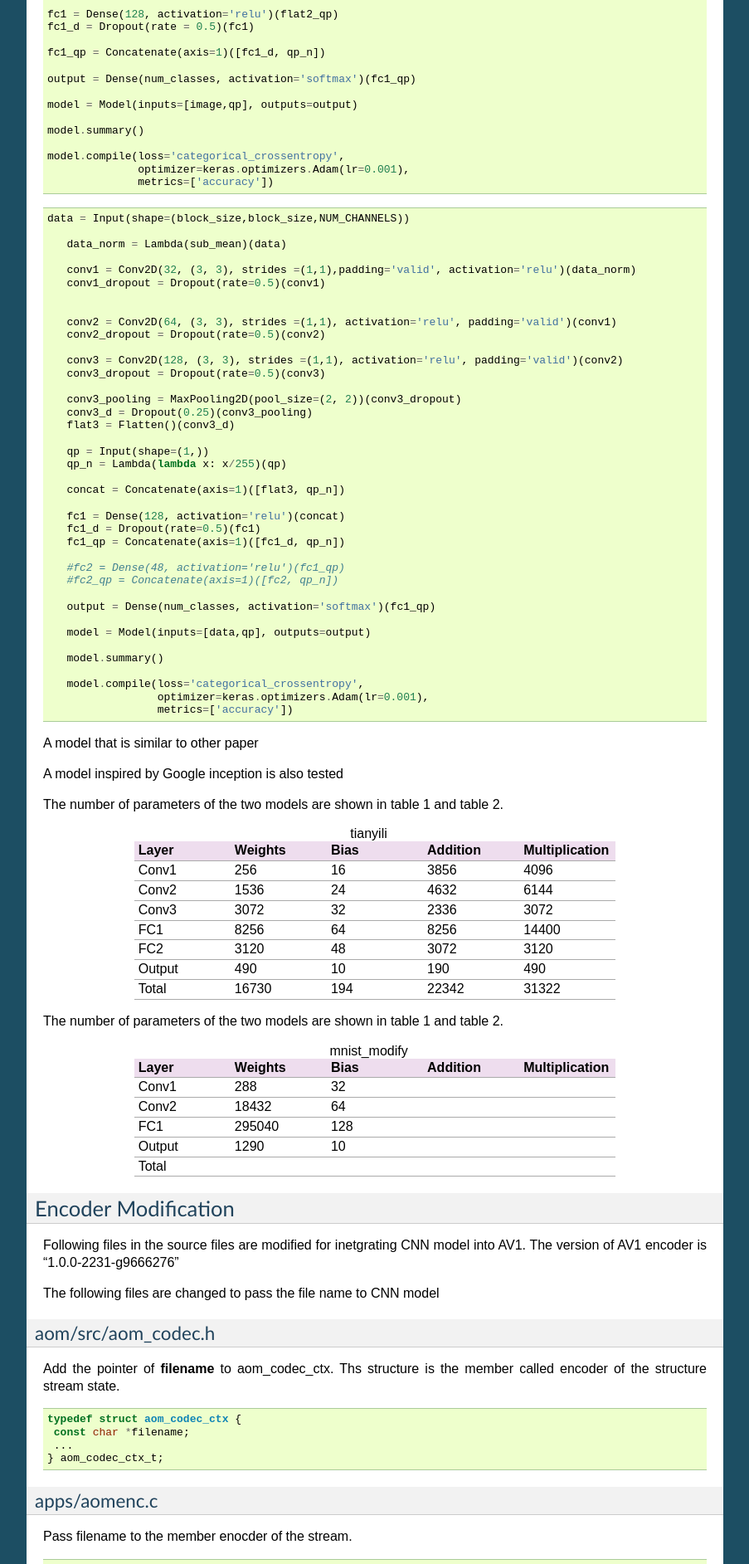
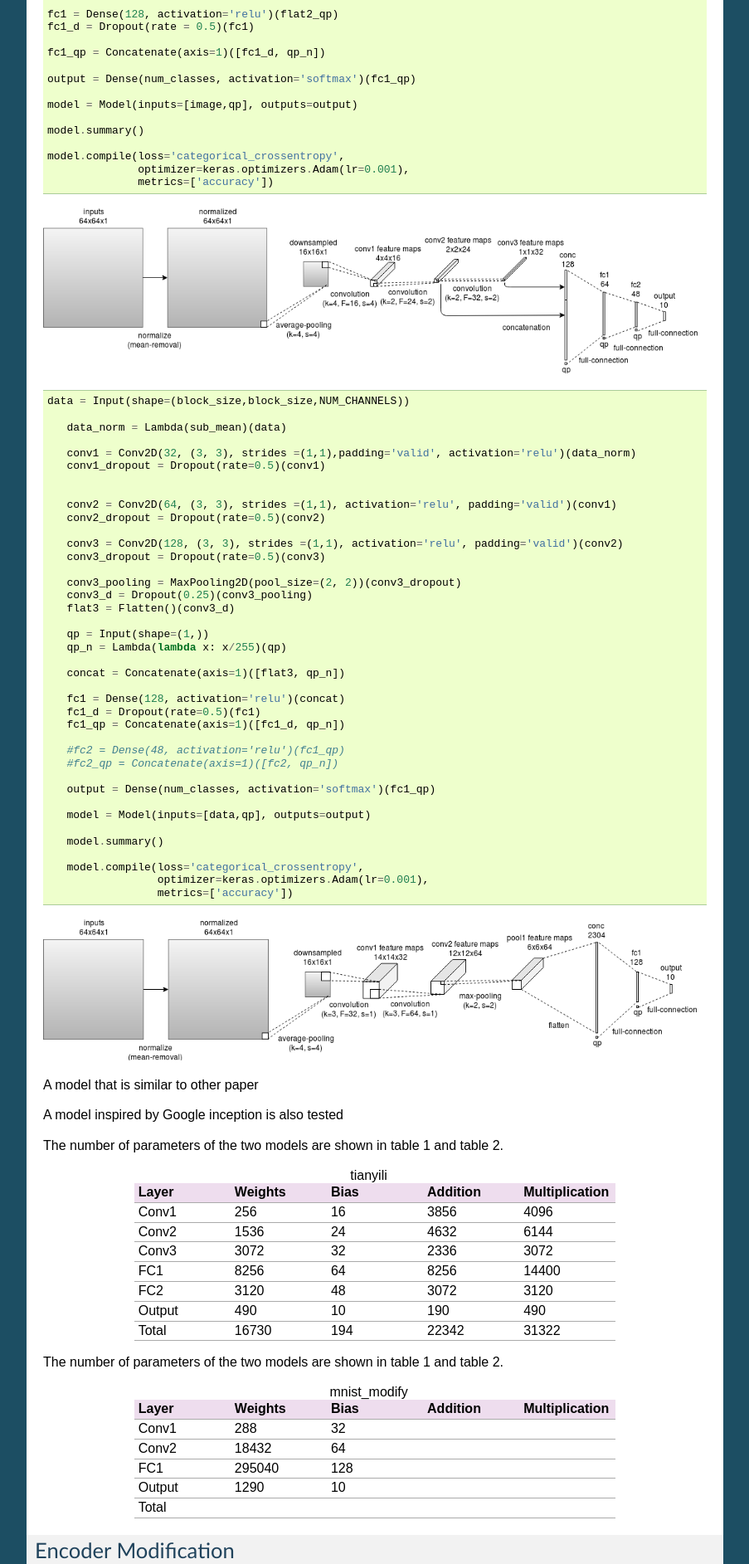
Before and after one commit to epadam/CNN-AV1-intra-encoder, a Sphinx documentation site: the page built from source/cnn_partition_intra.rst, in a window 1280 px wide. Shown: the part 2663-4548 px from the top of the page at 83% size, without its empty margins (198-1101 px from the left). Built offline with Sphinx 7.4.7, drawn with Linux system fonts in a browser that asks for light colours.

Commit message:
Update cnn_partition_intra.rst

```diff
--- a/source/cnn_partition_intra.rst
+++ b/source/cnn_partition_intra.rst
@@ -96,6 +96,8 @@ Several CNN models are designed to evaluate the prediction performance.
                   metrics=['accuracy'])
 
 
+.. image:: img/model1.png
+
 
 
 .. code-block:: python
@@ -141,6 +143,7 @@ Several CNN models are designed to evaluate the prediction performance.
                   metrics=['accuracy'])
 
 
+.. image:: img/mnist_model.png
 
 
 A model that is similar to other paper
```
